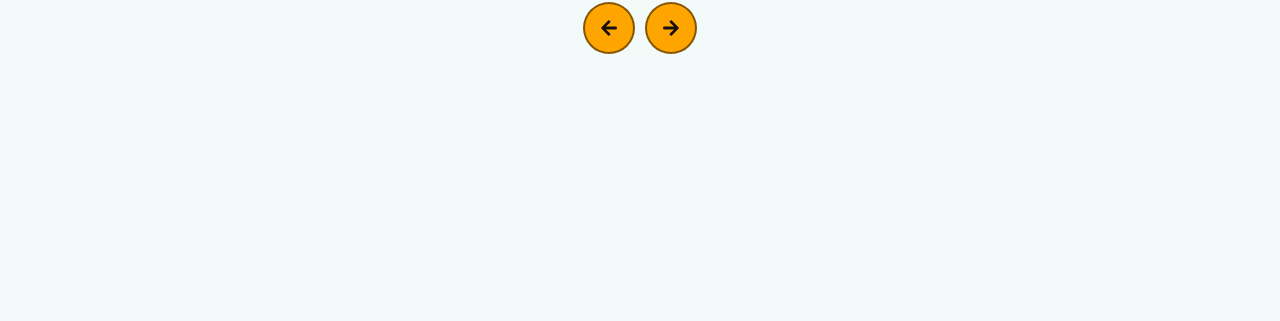
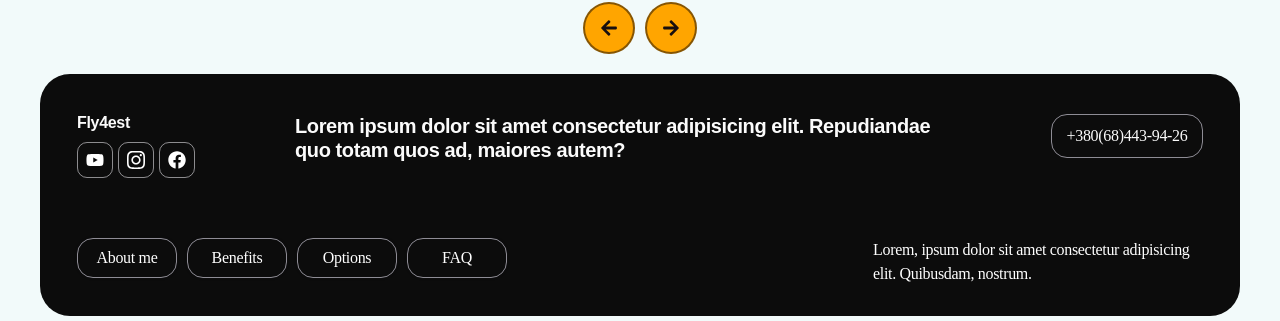
Before and after one commit to Bibosss/reactPR, a React (Vite) app: page / in a window 1280 px wide. Shown: the part 949-1270 px from the top of the page. Before the commit the page ends 1031 px from the top, so only its background shows below. Built offline with nearby package versions, Linux system fonts and the light colour scheme; no server answers; a web font is replaced by a local one.

Commit message:
add footer mibile

```diff
--- a/src/App.jsx
+++ b/src/App.jsx
@@ -7,7 +7,7 @@ import Basket from "./components/pages/Basket/Basket";
 import { BasketProvider } from "./components/BasketContent/BasketContent";
 import Reviews from "./components/Reviews/Reviews";
 import AddReview from "./components/pages/ReviewsWrite/AddReview";
-// import Footer from "./components/Footer/Footer";
+import Footer from "./components/Footer/Footer";
 import Products from "./components/pages/Products/Products";
 
 const App = () => {
@@ -31,7 +31,7 @@ const App = () => {
           <Route path="/products" element={<Products />} />
         </Routes>
 
-        {/* <Footer /> */}
+        <Footer />
       </div>
     </BasketProvider>
   );
--- a/src/components/Footer/Footer.module.css
+++ b/src/components/Footer/Footer.module.css
@@ -1,4 +1,4 @@
-.footer {
+/* .footer {
     margin: 0 auto;
     padding-left: 20px;
     padding-right: 20px;
@@ -133,4 +133,141 @@
 .secondColumnP {
     color: white;
     width: 330px;
+} */
+
+.footer {
+  margin: 0 auto;
+  background-color: #0c0c0c;
+  padding: 40px 5px 28px 5px;
+  border-radius: 30px;
 }
+
+.footerDiv {
+  display: flex;
+  flex-direction: column;
+  gap: 50px;
+}
+
+.logoDiv {
+  display: flex;
+  gap: 10px;
+  flex-direction: column;
+}
+
+.h2 {
+  font: 600 16px "Gilroy", sans-serif;
+  letter-spacing: -0.02em;
+  color: #fbfbfb;
+}
+
+.divLi {
+  display: flex;
+  gap: 5px;
+}
+
+.footerItemApps {
+  list-style: none;
+}
+
+.link {
+  display: flex;
+  align-items: center;
+  justify-content: center;
+  border: 1px solid rgba(241, 240, 245, 0.566);
+  border-radius: 10px;
+  padding: 8px;
+  fill: black;
+  transition: color 250ms cubic-bezier(0.4, 0, 0.2, 1);
+  width: 36px;
+  height: 36px;
+  color: white;
+  margin-bottom: 10px;
+}
+
+.link:hover {
+  border: 1px solid rgba(24, 81, 89, 0.566);
+  color: rgba(24, 81, 89, 0.566);
+}
+
+.p {
+  font: 600 20px / 1.2 "Gilroy", sans-serif;
+  letter-spacing: -0.02em;
+  color: #fbfbfb;
+  margin-bottom: 10px;
+}
+
+.appsTel {
+  display: flex;
+  align-items: center;
+  justify-content: center;
+  text-transform: uppercase;
+  color: #fbfbfb;
+  border: 1px solid #fbfbfb;
+  width: auto;
+  min-width: 152px;
+  height: 44px;
+  border: 1px solid rgba(242, 240, 255, 0.566);
+  border-radius: 16px;
+  padding: 5px 10px;
+  white-space: nowrap;
+  transition: color 250ms cubic-bezier(0.4, 0, 0.2, 1);
+}
+
+.appsTel:hover {
+  border: 1px solid rgba(24, 81, 89, 0.566);
+  color: rgba(24, 81, 89, 0.566);
+}
+
+.ulNav {
+  display: flex;
+  gap: 10px;
+  flex-wrap: wrap;
+  margin-bottom: 10px;
+}
+
+.liNav {
+  display: flex;
+  justify-content: center;
+  align-items: center;
+  border: 1px solid rgba(242, 240, 255, 0.566);
+  padding: 5px 10px;
+  border-radius: 16px;
+  width: 100px;
+  height: 40px;
+  cursor: pointer;
+  transition: border 250ms ease-in-out, box-shadow 250ms ease-in-out,
+    background-color 250ms ease-in-out, color 250ms ease-in-out,
+    font-weight 250ms ease-in-out;
+  box-shadow: 0 0 3px rgba(15, 14, 21, 0.2);
+  color: black;
+  font-weight: normal;
+  background-color: transparent;
+}
+
+.liNav:hover {
+  border: 1px solid rgba(15, 14, 21, 0.566);
+  box-shadow: 0 0 5px rgba(15, 14, 21, 0.3);
+  background-color: rgba(242, 240, 255, 0.1);
+  padding: 7px 12px;
+}
+
+.aNav {
+  color: white;
+}
+
+.secondColumnP {
+  color: white;
+  width: 330px;
+}
+
+@media (min-width: 768px) {
+  .mainDiv {
+    display: flex;
+    gap: 100px;
+  }
+
+  .links {
+    display: flex;
+    justify-content: space-between;
+  }
+}
```
Also changed, not shown: src/components/Footer/Footer.jsx (+41 -13 lines).
